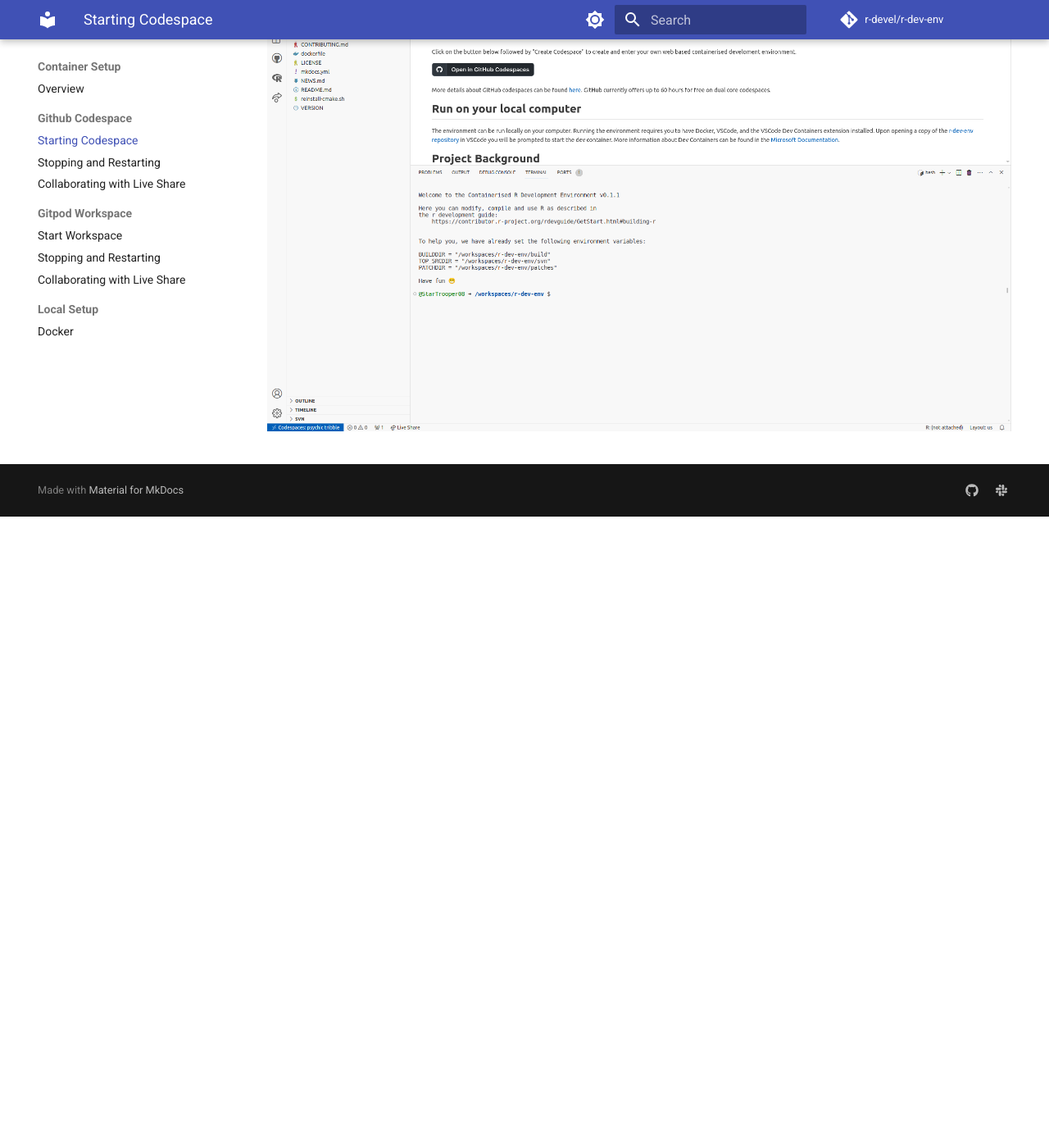
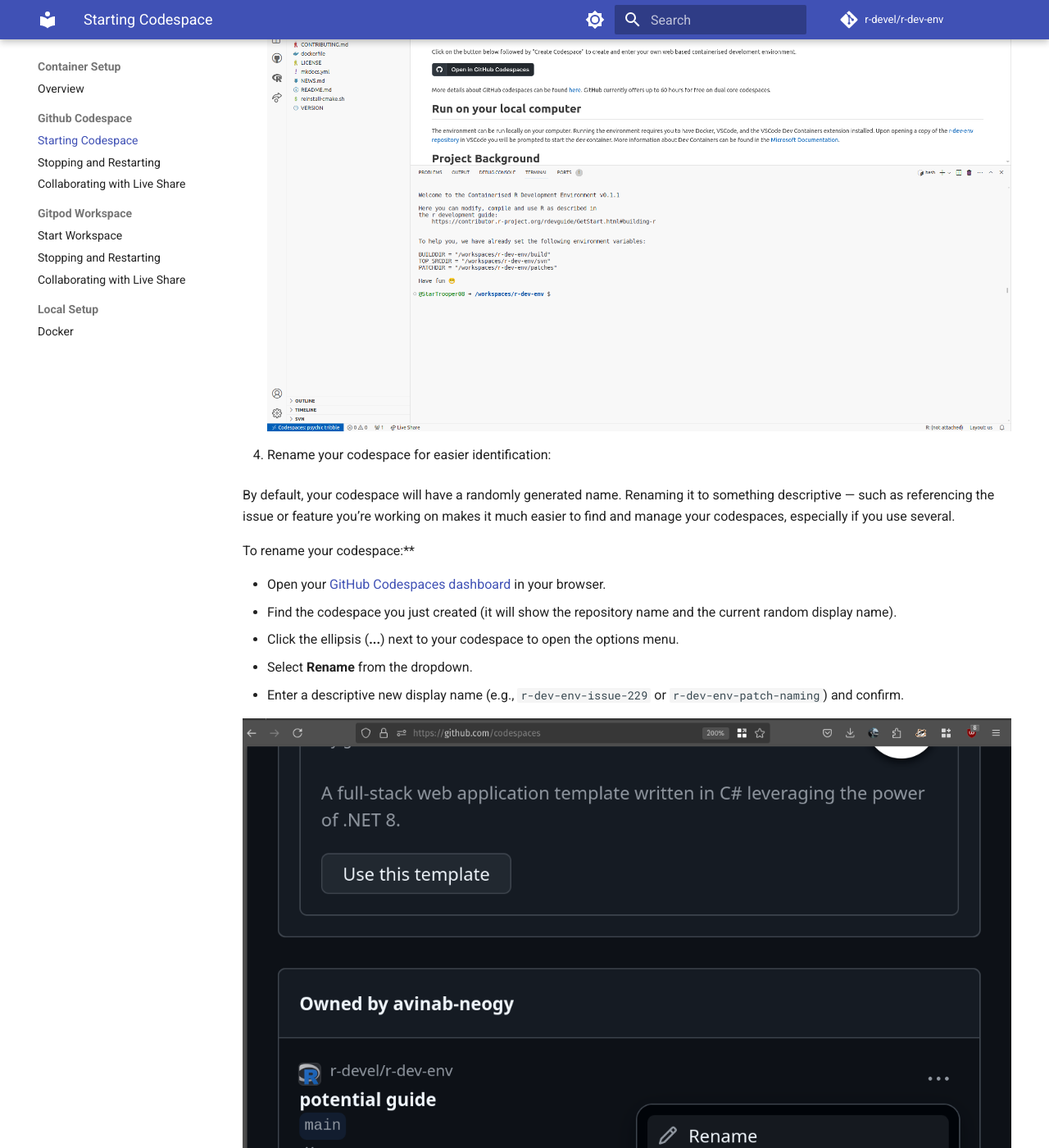
Before and after one commit to r-devel/r-dev-env, an MkDocs documentation site: the page built from docs/container_setup/github_codespace/creating_codespace.md, in a window 1280 px wide and 1400 px high, scrolled down 1386 px. Shown: the whole window at 82% size. Built offline with MkDocs 1.6.1 and Material for MkDocs 9.7.7, drawn with Linux system fonts in a browser that asks for light colours; comment, search, counter and statistics services are not loaded; before the commit the page ends 2016 px from its top, so only the background shows below that; some of the changed text lies outside the part shown.

Commit message:
docs: add instructions for renaming codespace display name after creation

```diff
--- a/docs/container_setup/github_codespace/creating_codespace.md
+++ b/docs/container_setup/github_codespace/creating_codespace.md
@@ -19,3 +19,20 @@ GitHub Codespaces' button and then click the green 'Create Codespace' button.
 
 3. You will be taken to a VSCode editor within your browser.
 ![codespace](../../assets/rdev3.png)
+
+4. Rename your codespace for easier identification:
+
+By default, your codespace will have a randomly generated name. Renaming it to something descriptive — such as referencing the issue or feature you’re working on makes it much easier to find and manage your codespaces, especially if you use several.
+
+To rename your codespace:**
+
+- Open your [GitHub Codespaces dashboard](https://github.com/codespaces) in your browser.
+- Find the codespace you just created (it will show the repository name and the current random display name).
+- Click the ellipsis (**...**) next to your codespace to open the options menu.
+- Select **Rename** from the dropdown.
+- Enter a descriptive new display name (e.g., `r-dev-env-issue-229` or `r-dev-env-patch-naming`) and confirm.
+
+![rename codespace](../../assets/rdev3_5.png)
+
+> **Tip:**
+> You can rename your codespace at any time. The display name is for your convenience and does not affect your code or environment.
```
Also changed, not shown: docs/assets/rdev3_5.png (added).
